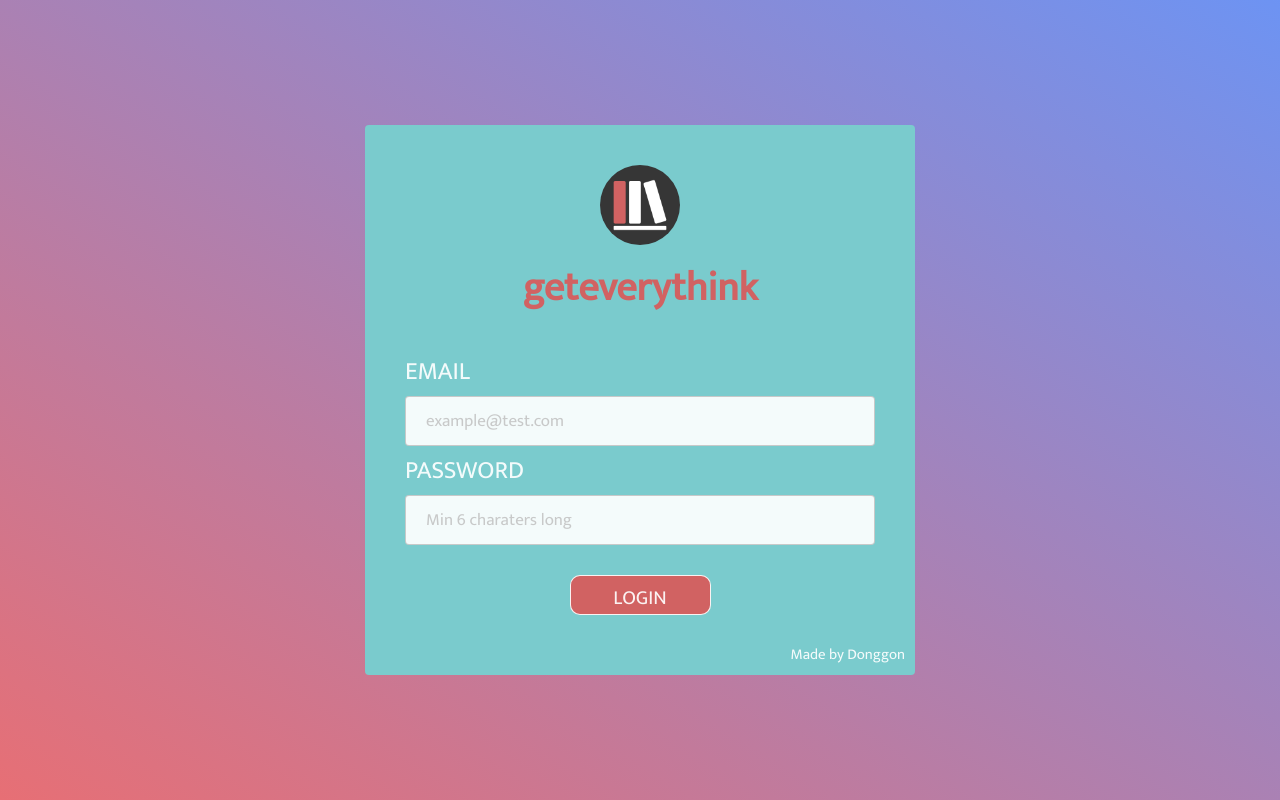
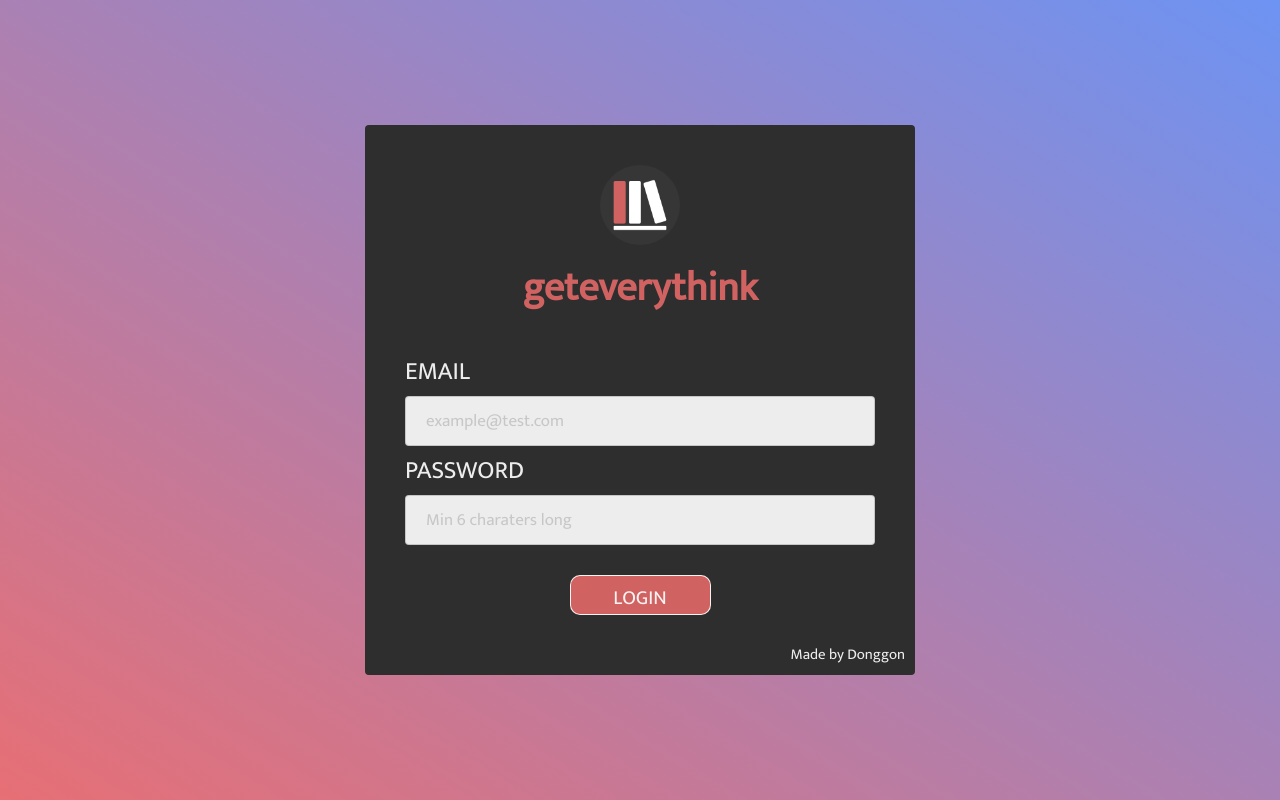
Before and after one commit to yoo-donggon/geteverythink, a PHP site: page / in a window 1280 px wide. Run offline with PHP 8.4, Linux system fonts and the light colour scheme.

Commit message:
css login color

```diff
--- a/index.css
+++ b/index.css
@@ -33,7 +33,7 @@ body {
   border-radius: 4px;
   padding: 40px;
   box-sizing: border-box;
-  background: var(--color--back);
+  background: var(--color--background);
 }
 
 .brand_logo {
```
